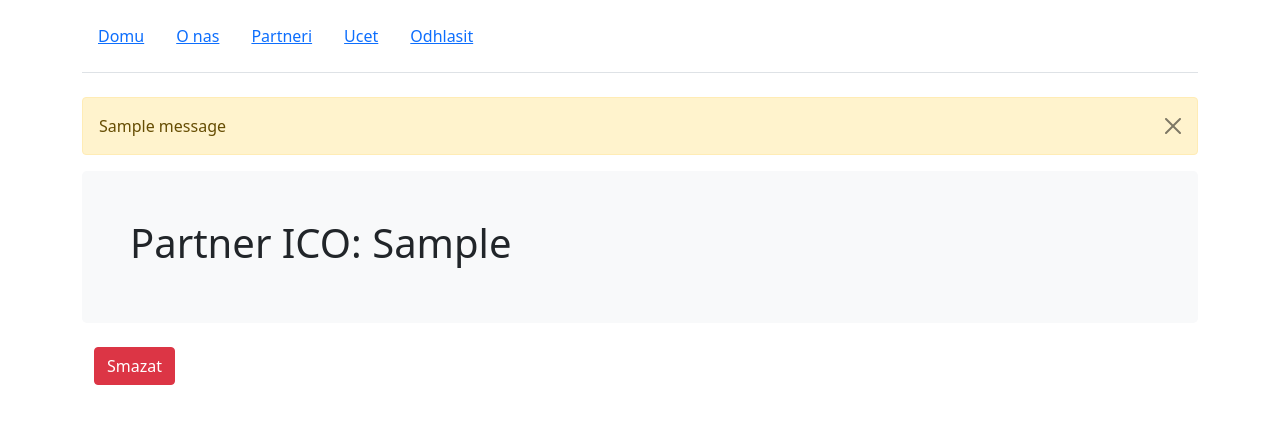
After one commit to Fildah/monitoring-insolvenci, a Flask app: page /partners/1 in a window 1280 px wide. The commit adds this page. Shown: the top 424 px of the page. Run offline with Flask 2, Linux system fonts and the light colour scheme; a user stored in the database is signed in; tables that the repository leaves empty hold one stand-in row (values such as "Sample post"); one stand-in notice (Sample message) is shown.

Commit message:
+ partners models, views, templates + extensions + config ? user models + migrated db engine to mariadb

```diff
--- a/app.py
+++ b/app.py
@@ -1,4 +1,5 @@
-from sledovacinsolvenci import app
+from sledovacinsolvenci import create_app
 
 if __name__ == '__main__':
-    app.run(debug=True)
+    app = create_app()
+    app.run(DEBUG=True)
--- a/requirements.txt
+++ b/requirements.txt
@@ -13,3 +13,4 @@ Flask-WTF==0.15.1
 alembic==1.6.5
 WTForms==2.3.3
 email-validator==1.1.3
+mysqlclient==2.0.3
--- a/sledovacinsolvenci/insolvence/models.py
+++ b/sledovacinsolvenci/insolvence/models.py
@@ -1,10 +1,9 @@
-from sledovacinsolvenci import db
+from sledovacinsolvenci.extensions import db
 
 
 class Insolvence(db.Model):
     __tablename__ = 'insolvence'
     id = db.Column(db.Integer, primary_key=True)
-    partner_id = db.Column(db.Ineger, db.ForeignKey('partners.id'), nullable=False)
     case = db.Column(db.String(10), index=True)
     state = db.Column(db.String(128), index=True)
     created = db.Column(db.Date, nullable=False)
--- /dev/null
+++ b/sledovacinsolvenci/partners/views.py
@@ -0,0 +1,59 @@
+from flask import render_template, url_for, flash, redirect, request, Blueprint, abort
+from flask_login import login_required, current_user
+
+from sledovacinsolvenci.extensions import db
+from sledovacinsolvenci.partners.forms import PartnerForm
+from sledovacinsolvenci.partners.models import Partner
+
+partners = Blueprint('partners', __name__)
+
+
+@partners.get('/')
+@login_required
+def user_partners():
+    page = request.args.get('page', 1, type=int)
+    partners_for_user = Partner.query.filter(Partner.subscribers.contains(current_user)).paginate(page=page, per_page=5)
+    return render_template('user_partners.html', partners=partners_for_user, user=current_user)
+
+
+@partners.route('/create', methods=['GET', 'POST'])
+@login_required
+def create_partner():
+    form = PartnerForm()
+    if form.validate_on_submit():
+        partner = Partner.query.filter_by(ico=form.ico.data).first()
+        if partner:
+            partner.subscribers.append(current_user)
+            partner.active = True
+        else:
+            partner = Partner(ico=form.ico.data)
+            partner.subscribers.append(current_user)
+            db.session.add(partner)
+        db.session.commit()
+        flash('Partner vytvoren')
+        return redirect(url_for('partners.partner_detail', partner_id=partner.id))
+    return render_template('create_partner.html', form=form)
+
+
+@partners.get('/<int:partner_id>')
+@login_required
+def partner_detail(partner_id):
+    partner = Partner.query.get_or_404(partner_id)
+    if current_user not in partner.subscribers:
+        abort(403)
+    return render_template('partner_detail.html', partner=partner)
+
+
+@partners.post('/<int:partner_id>/delete')
+@login_required
+def delete_partner(partner_id):
+    partner = Partner.query.get_or_404(partner_id)
+    if current_user not in partner.subscribers:
+        abort(403)
+    print(current_user.id)
+    partner.subscribers.remove(current_user)
+    if len(partner.subscribers) == 0:
+        partner.active = False
+    db.session.commit()
+    flash('Partner smazan')
+    return redirect(url_for('core.index'))
--- a/sledovacinsolvenci/templates/base.html
+++ b/sledovacinsolvenci/templates/base.html
@@ -1,10 +1,10 @@
 <!DOCTYPE html>
 <html lang="cs">
 <head>
-    <meta charset="UTF-8" />
+    <meta charset="UTF-8"/>
     <title>Title</title>
-    <meta http-equiv="X-UA-Compatible" content="IE=edge" />
-    <meta name="viewport" content="width=device-width, initial-scale=1" />
+    <meta http-equiv="X-UA-Compatible" content="IE=edge"/>
+    <meta name="viewport" content="width=device-width, initial-scale=1"/>
     <link
             href="https://cdn.jsdelivr.net/npm/bootstrap@5.0.2/dist/css/bootstrap.min.css"
             rel="stylesheet"
@@ -34,6 +34,9 @@
             </li>
             {% if current_user.is_authenticated %}
                 <li class="nav-link">
+                    <a href="{{ url_for('partners.user_partners') }}">Partneri</a>
+                </li>
+                <li class="nav-link">
                     <a href="{{ url_for('users.account') }}">Ucet</a>
                 </li>
                 <li class="nav-link">
@@ -50,7 +53,16 @@
         </ul>
     </header>
 </div>
-    <div class="container">{% block content %} {% endblock %}</div>
+<div class="container">
+    {% for message in get_flashed_messages() %}
+        <div class="alert alert-warning alert-dismissible fade show" role="alert">
+            {{ message }}
+            <button type="button" class="btn-close" data-bs-dismiss="alert" aria-label="Close"></button>
+        </div>
+    {% endfor %}
+    {% block content %}
+    {% endblock %}
+</div>
 <script
         src="https://cdn.jsdelivr.net/npm/bootstrap@5.0.2/dist/js/bootstrap.bundle.min.js"
         integrity="sha384-MrcW6ZMFYlzcLA8Nl+NtUVF0sA7MsXsP1UyJoMp4YLEuNSfAP+JcXn/tWtIaxVXM"
--- /dev/null
+++ b/sledovacinsolvenci/templates/partner_detail.html
@@ -0,0 +1,30 @@
+{% extends "base.html" %}
+{% block content %}
+    <div class="p-5 mb-4 bg-light rounded-3">
+        <h1>Partner ICO: {{ partner.ico }}</h1>
+    </div>
+    <div class="container">
+        <button type="button" class="btn btn-danger" data-bs-toggle="modal" data-bs-target="#deletePartner">
+            Smazat
+        </button>
+    </div>
+    <div class="modal fade" id="deletePartner" tabindex="-1" aria-labelledby="exampleModalLabel" aria-hidden="true">
+        <div class="modal-dialog">
+            <div class="modal-content">
+                <div class="modal-header">
+                    <h5 class="modal-title" id="exampleModalLabel">Smazani partnera</h5>
+                    <button type="button" class="btn-close" data-bs-dismiss="modal" aria-label="Close"></button>
+                </div>
+                <div class="modal-body">
+                    Opravdu chcete smazat partnera?
+                </div>
+                <div class="modal-footer">
+                    <button type="button" class="btn btn-secondary" data-bs-dismiss="modal">Ne</button>
+                    <form action="{{ url_for('partners.delete_partner', partner_id=partner.id) }}" method="post">
+                        <input class="btn btn-danger" type="submit" value="Ano"/>
+                    </form>
+                </div>
+            </div>
+        </div>
+    </div>
+{% endblock %}
--- a/sledovacinsolvenci/users/models.py
+++ b/sledovacinsolvenci/users/models.py
@@ -1,7 +1,8 @@
 from flask_login import UserMixin
 from werkzeug.security import generate_password_hash, check_password_hash
 
-from sledovacinsolvenci import db, login_manager
+from sledovacinsolvenci.extensions import db, login_manager
+from sledovacinsolvenci.partners.models import subscribers
 
 
 @login_manager.user_loader
@@ -16,6 +17,7 @@ class User(db.Model, UserMixin):
     first_name = db.Column(db.String(64))
     last_name = db.Column(db.String(64))
     password = db.Column(db.String(128))
+    subscriptions = db.relationship('Partner', secondary=subscribers, backref=db.backref('subscribers'), lazy='dynamic')
 
     def __init__(self, email, first_name, last_name, password):
         self.email = email
--- a/sledovacinsolvenci/users/views.py
+++ b/sledovacinsolvenci/users/views.py
@@ -1,7 +1,7 @@
 from flask import render_template, url_for, flash, redirect, request, Blueprint
 from flask_login import login_user, current_user, logout_user, login_required
 
-from sledovacinsolvenci import db
+from sledovacinsolvenci.extensions import db
 from sledovacinsolvenci.users.forms import RegistrationForm, LoginForm, UpdateUserForm
 from sledovacinsolvenci.users.models import User
 
```
Also changed, not shown: docker-compose.yml (added, +17 -0 lines), sledovacinsolvenci/__init__.py (+19 -21 lines), sledovacinsolvenci/config.py (added, +8 -0 lines), sledovacinsolvenci/extensions.py (added, +7 -0 lines), sledovacinsolvenci/partner/models.py (deleted, +0 -11 lines), sledovacinsolvenci/partners/forms.py (added, +8 -0 lines), sledovacinsolvenci/partners/models.py (added, +17 -0 lines), sledovacinsolvenci/templates/create_partner.html (added, +11 -0 lines), sledovacinsolvenci/templates/user_partners.html (added, +16 -0 lines), sledovacinsolvenci/partners/__init__.py (added). Lines whose indentation alone changed are shown as unchanged.
